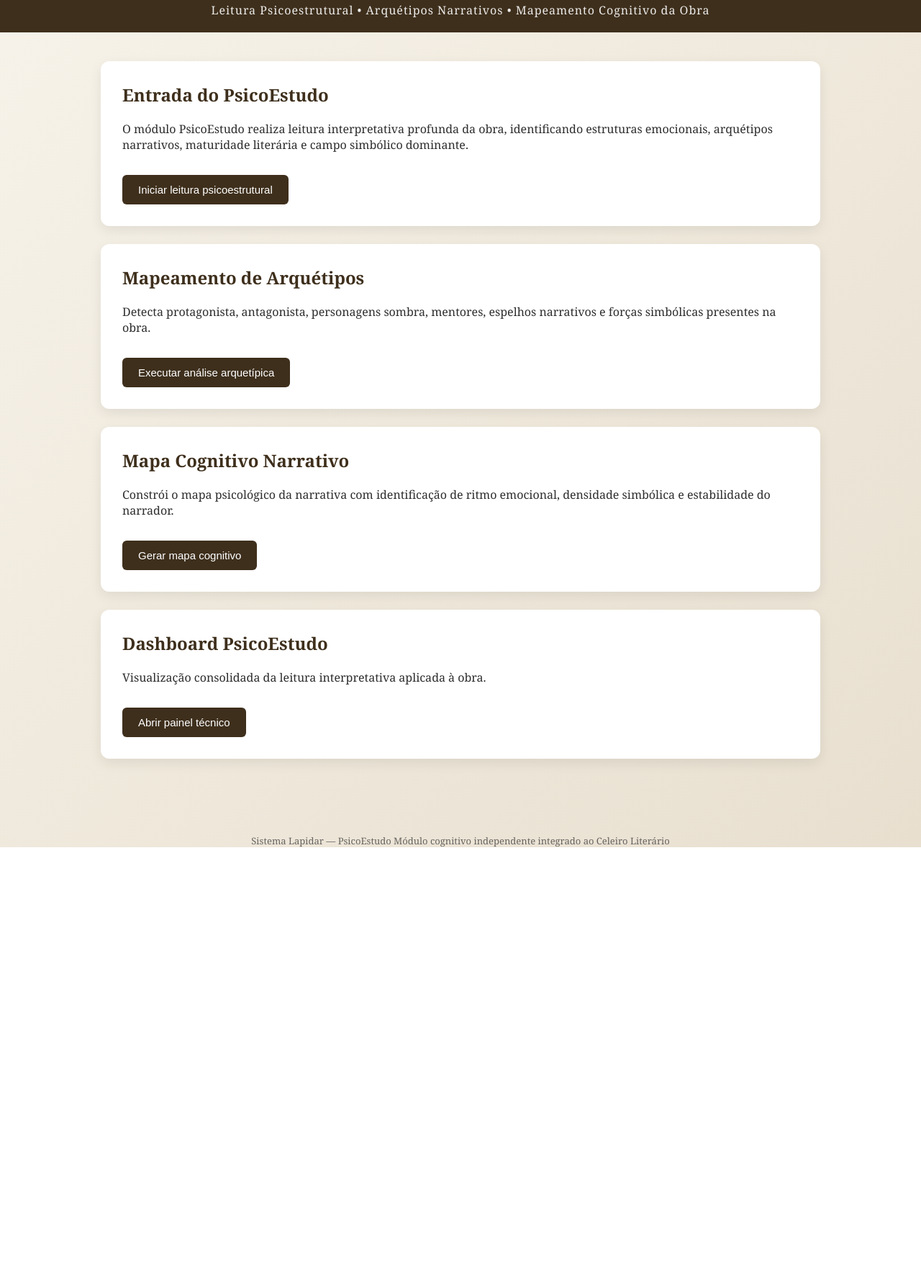
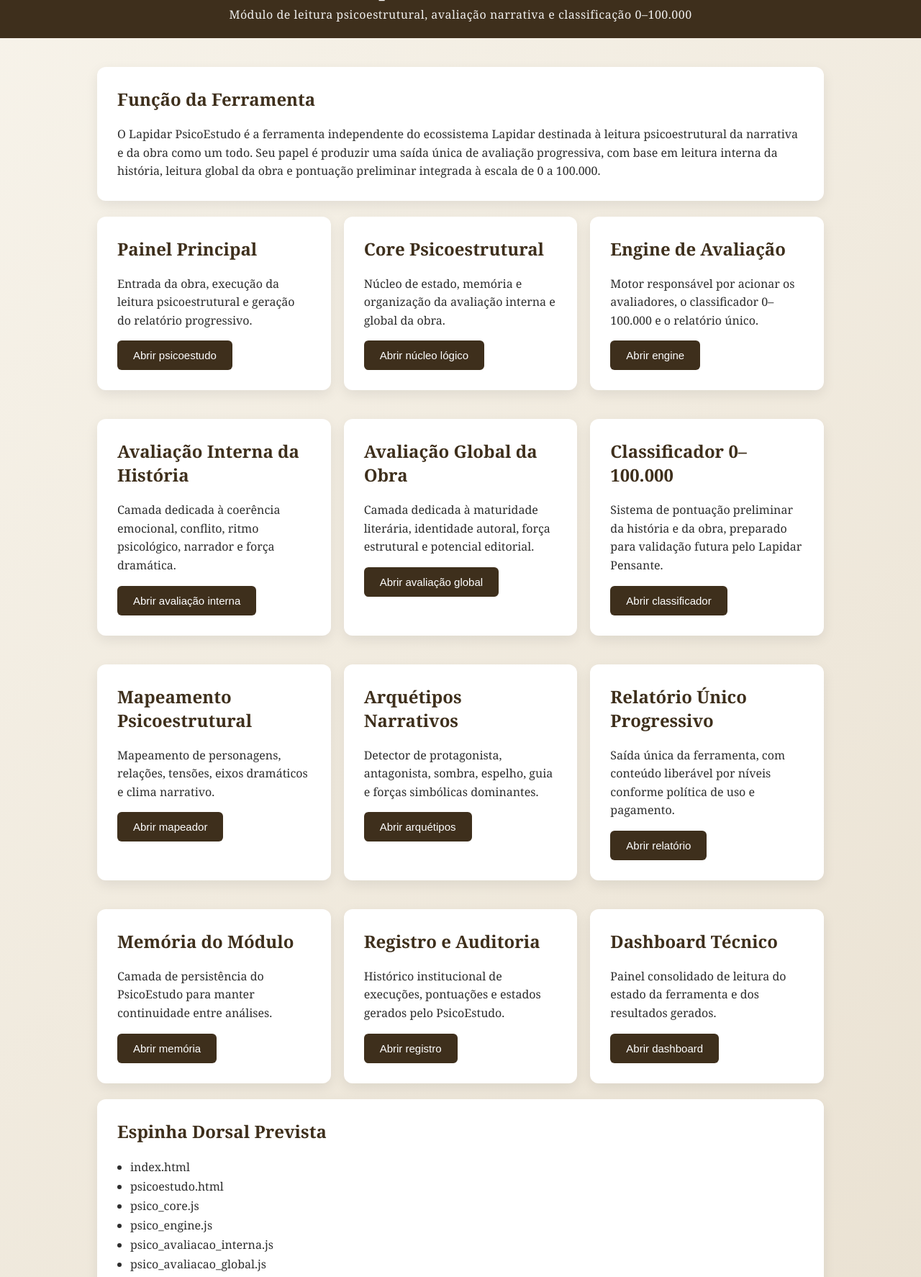
Before and after one commit to sitedasletras/Lapidar-psicoestudo, a plain HTML site: page index.html in a window 1280 px wide. Shown: the part 60-1834 px from the top of the page at 72% size. Before the commit the page ends 1237 px from the top, so only its background shows below. Drawn offline with Linux system fonts and the light colour scheme.

Commit message:
Update index.html

```diff
--- a/index.html
+++ b/index.html
@@ -3,11 +3,9 @@
 <head>
 <meta charset="UTF-8">
 <meta name="viewport" content="width=device-width, initial-scale=1.0">
-
 <title>Lapidar PsicoEstudo</title>
 
 <style>
-
 body{
 margin:0;
 font-family:Georgia, serif;
@@ -18,31 +16,32 @@ color:#2d2d2d;
 header{
 background:#3e2f1c;
 color:white;
-padding:20px;
+padding:22px;
 text-align:center;
-font-size:28px;
-letter-spacing:1px;
+font-size:30px;
+letter-spacing:0.5px;
 }
 
 .subtitulo{
 font-size:16px;
-margin-top:5px;
-opacity:0.9;
+margin-top:6px;
+opacity:0.92;
 }
 
 .container{
-max-width:1000px;
+max-width:1050px;
 margin:auto;
 padding:40px 20px;
+box-sizing:border-box;
 }
 
 .card{
 background:white;
 border-radius:12px;
-padding:30px;
-margin-bottom:25px;
-box-shadow:0px 6px 18px rgba(0,0,0,0.08);
-transition:0.3s;
+padding:28px;
+margin-bottom:22px;
+box-shadow:0 6px 18px rgba(0,0,0,0.08);
+transition:0.25s;
 }
 
 .card:hover{
@@ -54,6 +53,17 @@ margin-top:0;
 color:#3e2f1c;
 }
 
+p{
+line-height:1.6;
+margin-bottom:0;
+}
+
+.grid{
+display:grid;
+grid-template-columns:repeat(auto-fit,minmax(280px,1fr));
+gap:18px;
+}
+
 button{
 background:#3e2f1c;
 color:white;
@@ -63,20 +73,26 @@ margin-top:15px;
 font-size:15px;
 border-radius:6px;
 cursor:pointer;
-transition:0.3s;
+transition:0.25s;
 }
 
 button:hover{
 background:#5b452b;
 }
 
+.lista{
+margin:12px 0 0 0;
+padding-left:18px;
+line-height:1.7;
+}
+
 footer{
 text-align:center;
 margin-top:40px;
 font-size:13px;
-opacity:0.7;
+opacity:0.75;
+padding-bottom:20px;
 }
-
 </style>
 </head>
 
@@ -85,92 +101,200 @@ opacity:0.7;
 <header>
 Lapidar PsicoEstudo
 <div class="subtitulo">
-Leitura Psicoestrutural • Arquétipos Narrativos • Mapeamento Cognitivo da Obra
+Módulo de leitura psicoestrutural, avaliação narrativa e classificação 0–100.000
 </div>
 </header>
 
 <div class="container">
 
 <div class="card">
+<h2>Função da Ferramenta</h2>
+<p>
+O Lapidar PsicoEstudo é a ferramenta independente do ecossistema Lapidar destinada à leitura psicoestrutural da narrativa e da obra como um todo. Seu papel é produzir uma saída única de avaliação progressiva, com base em leitura interna da história, leitura global da obra e pontuação preliminar integrada à escala de 0 a 100.000.
+</p>
+</div>
 
-<h2>Entrada do PsicoEstudo</h2>
+<div class="grid">
 
+<div class="card">
+<h2>Painel Principal</h2>
 <p>
-O módulo PsicoEstudo realiza leitura interpretativa profunda da obra, identificando estruturas emocionais, arquétipos narrativos, maturidade literária e campo simbólico dominante.
+Entrada da obra, execução da leitura psicoestrutural e geração do relatório progressivo.
 </p>
+<button onclick="abrirPainelPrincipal()">Abrir psicoestudo</button>
+</div>
 
-<button onclick="abrirPsico()">Iniciar leitura psicoestrutural</button>
+<div class="card">
+<h2>Core Psicoestrutural</h2>
+<p>
+Núcleo de estado, memória e organização da avaliação interna e global da obra.
+</p>
+<button onclick="abrirCore()">Abrir núcleo lógico</button>
+</div>
+
+<div class="card">
+<h2>Engine de Avaliação</h2>
+<p>
+Motor responsável por acionar os avaliadores, o classificador 0–100.000 e o relatório único.
+</p>
+<button onclick="abrirEngine()">Abrir engine</button>
+</div>
+
+<div class="card">
+<h2>Avaliação Interna da História</h2>
+<p>
+Camada dedicada à coerência emocional, conflito, ritmo psicológico, narrador e força dramática.
+</p>
+<button onclick="abrirAvaliacaoInterna()">Abrir avaliação interna</button>
+</div>
+
+<div class="card">
+<h2>Avaliação Global da Obra</h2>
+<p>
+Camada dedicada à maturidade literária, identidade autoral, força estrutural e potencial editorial.
+</p>
+<button onclick="abrirAvaliacaoGlobal()">Abrir avaliação global</button>
+</div>
+
+<div class="card">
+<h2>Classificador 0–100.000</h2>
+<p>
+Sistema de pontuação preliminar da história e da obra, preparado para validação futura pelo Lapidar Pensante.
+</p>
+<button onclick="abrirClassificador()">Abrir classificador</button>
+</div>
+
+<div class="card">
+<h2>Mapeamento Psicoestrutural</h2>
+<p>
+Mapeamento de personagens, relações, tensões, eixos dramáticos e clima narrativo.
+</p>
+<button onclick="abrirMapper()">Abrir mapeador</button>
+</div>
+
+<div class="card">
+<h2>Arquétipos Narrativos</h2>
+<p>
+Detector de protagonista, antagonista, sombra, espelho, guia e forças simbólicas dominantes.
+</p>
+<button onclick="abrirArquetipos()">Abrir arquétipos</button>
+</div>
+
+<div class="card">
+<h2>Relatório Único Progressivo</h2>
+<p>
+Saída única da ferramenta, com conteúdo liberável por níveis conforme política de uso e pagamento.
+</p>
+<button onclick="abrirRelatorio()">Abrir relatório</button>
+</div>
+
+<div class="card">
+<h2>Memória do Módulo</h2>
+<p>
+Camada de persistência do PsicoEstudo para manter continuidade entre análises.
+</p>
+<button onclick="abrirMemoria()">Abrir memória</button>
+</div>
+
+<div class="card">
+<h2>Registro e Auditoria</h2>
+<p>
+Histórico institucional de execuções, pontuações e estados gerados pelo PsicoEstudo.
+</p>
+<button onclick="abrirRegistro()">Abrir registro</button>
+</div>
+
+<div class="card">
+<h2>Dashboard Técnico</h2>
+<p>
+Painel consolidado de leitura do estado da ferramenta e dos resultados gerados.
+</p>
+<button onclick="abrirDashboard()">Abrir dashboard</button>
+</div>
 
 </div>
 
+<div class="card">
+<h2>Espinha Dorsal Prevista</h2>
+<ul class="lista">
+<li>index.html</li>
+<li>psicoestudo.html</li>
+<li>psico_core.js</li>
+<li>psico_engine.js</li>
+<li>psico_avaliacao_interna.js</li>
+<li>psico_avaliacao_global.js</li>
+<li>psico_classificador_100k.js</li>
+<li>psico_mapper.js</li>
+<li>psico_archtypes.js</li>
+<li>psico_relatorio.js</li>
+<li>psico_memoria.js</li>
+<li>psico_registro.js</li>
+<li>dashboard_psico.html</li>
+</ul>
+</div>
 
 <div class="card">
-
-<h2>Mapeamento de Arquétipos</h2>
-
+<h2>Posição no Ecossistema</h2>
 <p>
-Detecta protagonista, antagonista, personagens sombra, mentores, espelhos narrativos e forças simbólicas presentes na obra.
+Esta ferramenta nasce separada. Ela gera análise interna, análise global e pontuação preliminar. O respaldo avaliativo final será fornecido futuramente pelo núcleo do Lapidar Pensante, em fase única posterior de integração do cérebro para as partes.
 </p>
-
-<button onclick="abrirArquétipos()">Executar análise arquetípica</button>
-
 </div>
-
-
-<div class="card">
-
-<h2>Mapa Cognitivo Narrativo</h2>
-
-<p>
-Constrói o mapa psicológico da narrativa com identificação de ritmo emocional, densidade simbólica e estabilidade do narrador.
-</p>
-
-<button onclick="abrirMapa()">Gerar mapa cognitivo</button>
-
-</div>
-
-
-<div class="card">
-
-<h2>Dashboard PsicoEstudo</h2>
-
-<p>
-Visualização consolidada da leitura interpretativa aplicada à obra.
-</p>
-
-<button onclick="abrirDashboard()">Abrir painel técnico</button>
-
-</div>
-
 
 </div>
 
 <footer>
-
-Sistema Lapidar — PsicoEstudo
-Módulo cognitivo independente integrado ao Celeiro Literário
-
+Sistema Lapidar — PsicoEstudo<br>
+Ferramenta independente, congelável e preparada para validação simbiótica futura
 </footer>
 
-
 <script>
-
-function abrirPsico(){
+function abrirPainelPrincipal(){
 window.location.href="psicoestudo.html"
 }
 
-function abrirArquétipos(){
+function abrirCore(){
+window.location.href="psico_core.js"
+}
+
+function abrirEngine(){
+window.location.href="psico_engine.js"
+}
+
+function abrirAvaliacaoInterna(){
+window.location.href="psico_avaliacao_interna.js"
+}
+
+function abrirAvaliacaoGlobal(){
+window.location.href="psico_avaliacao_global.js"
+}
+
+function abrirClassificador(){
+window.location.href="psico_classificador_100k.js"
+}
+
+function abrirMapper(){
+window.location.href="psico_mapper.js"
+}
+
+function abrirArquetipos(){
 window.location.href="psico_archtypes.js"
 }
 
-function abrirMapa(){
-window.location.href="psico_mapper.js"
+function abrirRelatorio(){
+window.location.href="psico_relatorio.js"
+}
+
+function abrirMemoria(){
+window.location.href="psico_memoria.js"
+}
+
+function abrirRegistro(){
+window.location.href="psico_registro.js"
 }
 
 function abrirDashboard(){
 window.location.href="dashboard_psico.html"
 }
-
 </script>
 
 </body>
```
